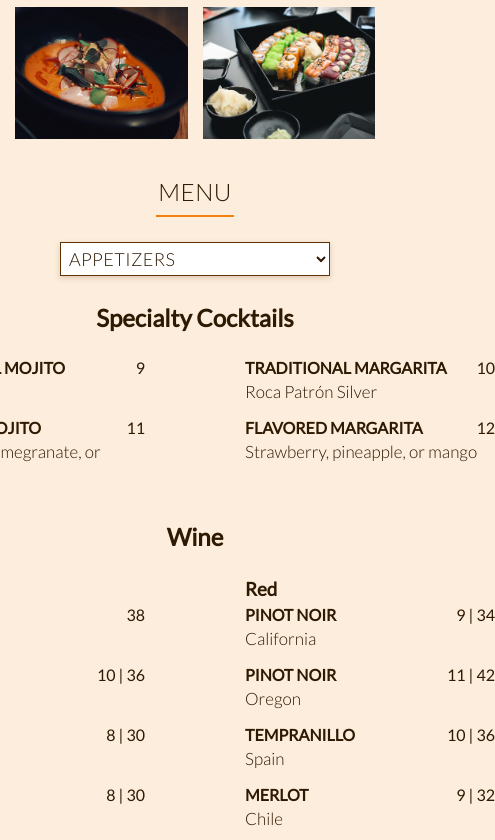
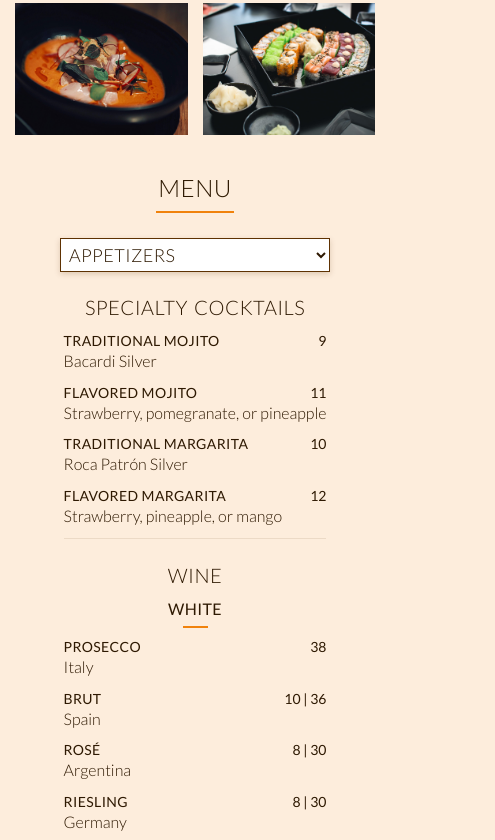
Before and after one commit to Uvacoder/simple-bus-restaurant, a plain HTML site: page index.html in a window 390 px wide. Shown: the part 1782-2622 px from the top of the page, 495 px wide, since content can reach past the window. Drawn offline with Linux system fonts and the light colour scheme.

Commit message:
work on menu complete

```diff
--- a/css/style.css
+++ b/css/style.css
@@ -188,14 +188,18 @@ body {
 }
 
 /* TYPOGRAPHY */
-.h1 {
+.h1,
+.h2,
+.h3 {
+  text-align: center;
   text-transform: uppercase;
   line-height: 1.1;
+  word-spacing: 2px;
+}
+.h1 {
   letter-spacing: 0.7px;
-  word-spacing: 2px;
   font-size: 4rem;
   font-weight: 100;
-  text-align: center;
 }
 .h1::after {
   content: '';
@@ -204,6 +208,17 @@ body {
   width: 10rem;
   margin: 1.5rem auto;
   background-color: var(--color-orange);
+}
+.h2,
+.h3 {
+  font-weight: 300;
+  letter-spacing: 0.4px;
+}
+.h2 {
+  font-size: 26px;
+}
+.h3 {
+  font-size: 23px;
 }
 
 /* ---------------- */
@@ -314,6 +329,9 @@ body {
     width: 7.8rem;
     margin: 1rem auto;
   }
+  .h2 {
+    font-size: 25px;
+  }
   .section-about {
     background-image: url(/img/hero.jpg);
     background-size: cover;
@@ -387,6 +405,12 @@ body {
     font-size: 2.4rem;
     font-weight: 300;
   }
+  .h2 {
+    font-size: 22px;
+  }
+  .h3 {
+    font-size: 21px;
+  }
   .section-about {
     background-image: url(/img/hero-mobile.jpg);
     row-gap: 3rem;
@@ -418,6 +442,21 @@ body {
   }
   .logo {
     width: 20rem;
+  }
+  .h2 {
+    font-size: 20px;
+  }
+  .h3 {
+    font-size: 16px;
+    font-weight: 400;
+  }
+  .h3::after {
+    content: '';
+    display: block;
+    height: 2px;
+    width: 2.5rem;
+    margin: 0.8rem auto 1rem;
+    background-color: var(--color-orange);
   }
   .nav__list {
     font-size: 1.8rem;
@@ -501,12 +540,8 @@ body {
 .location__hours-group {
   width: 161px;
 }
+
 .location__info-heading {
-  font-size: 23px;
-  font-weight: 300;
-  letter-spacing: 0.4px;
-  text-transform: uppercase;
-  text-align: center;
   margin: 3.5rem auto 1rem;
 }
 
@@ -621,9 +656,6 @@ body {
 
     max-width: 60rem;
   }
-  .location__info-heading {
-    font-size: 21px;
-  }
   .location__photos-grid {
     grid-template-columns: repeat(2, 1fr);
     gap: 1.5rem;
@@ -709,14 +741,21 @@ body {
 }
 
 .menu__item-bev-group {
-  width: 250px;
+  max-width: 250px;
 }
 
 .menu__bev-h2 {
   grid-column: 1 / -1;
   justify-self: center;
+
+  margin: 3rem auto 1.8rem;
 }
-/* FIXME: h2 & h3 next -- menu__bev-h2 & menu__bev-h3 */
+.menu__bev-h2:first-of-type {
+  margin-top: 1rem;
+}
+.menu__bev-h3 {
+  margin-bottom: 1rem;
+}
 
 .menu__item,
 .menu__item-bev {
@@ -726,7 +765,8 @@ body {
   row-gap: 9px;
 }
 .menu__item-bev {
-  margin-bottom: 1.2rem;
+  row-gap: 4px;
+  margin-bottom: 2rem;
 }
 
 .menu__head-copy,
@@ -738,6 +778,7 @@ body {
   font-size: 1.6rem;
   font-weight: 400;
   text-transform: uppercase;
+  line-height: 1.3;
 }
 .menu__head-copy {
   max-width: 45rem;
@@ -745,38 +786,111 @@ body {
 .menu__head-copy-bev {
   max-width: 25rem;
 }
+.menu__price {
+  margin-left: 5px;
+}
+.menu__subheading,
+.menu__price {
+  font-weight: inherit;
+}
 .menu__copy {
   font-size: 1.9rem;
   font-weight: 300;
-  line-height: 1.5;
+  line-height: 1.4;
 }
+.menu__split {
+  grid-column: 1 / -1;
+}
+.menu__split::after {
+  content: '';
+  display: block;
+  height: 1px;
+  width: 100%;
+  margin: 1rem auto 2rem;
+  background-color: rgba(94, 50, 2, 0.1);
+}
+
 /* QUERY: Section Menu */
 @media only screen and (max-width: 53em) {
   .menu__dropdown {
-    font-size: 1.8rem;
     width: 32rem;
   }
+  .menu__head-copy-bev,
   .menu__head-copy {
-    font-size: 1.4rem;
+    font-size: 1.5rem;
   }
+  .menu__dropdown,
   .menu__copy {
     font-size: 1.8rem;
   }
 }
+@media only screen and (max-width: 45em) {
+  .menu__items-grid--bev {
+    column-gap: 7rem;
+  }
+  .menu__price--bev {
+    flex: 0 0 50px;
+    text-align: right;
+    margin-left: 1rem;
+  }
+}
+@media only screen and (max-width: 37.5em) {
+  .menu__bev-h2 {
+    margin-top: 1rem;
+  }
+  .menu__bev-h2:first-of-type {
+    margin-top: 0;
+  }
+  .menu__split::after {
+    margin: 0 auto 1.5rem;
+  }
+}
+
 @media only screen and (max-width: 31em) {
+  .menu__items-grid--bev {
+    grid-template-columns: 1fr;
+  }
+  .menu__bev-h2 {
+    margin: 1rem auto 1.4rem;
+  }
+  .menu__bev-h3 {
+    margin-bottom: 0;
+  }
+  .menu__item-bev-group {
+    max-width: 300px;
+  }
+  .menu__item-bev {
+    row-gap: 2px;
+    margin-bottom: 1.5rem;
+  }
+  .menu__price--bev {
+    flex: 0 1 auto;
+  }
+  .menu__head-copy-bev,
+  .menu__head-copy {
+    font-size: 1.4rem;
+  }
+  .menu__head-copy-bev {
+    max-width: 30rem;
+  }
   .menu__copy {
-    font-size: 1.7rem;
-    line-height: 1.4;
+    font-size: 1.6rem;
   }
   .menu__dropdown {
     width: 27rem;
     margin: 1.5rem 0 2.4rem;
   }
-  .menu__items-grid {
+  .menu__items-grid--reg {
     row-gap: 2rem;
   }
   .menu__item {
     row-gap: 5px;
+  }
+}
+@media only screen and (max-width: 25em) {
+  .menu__item-bev {
+    row-gap: 0;
+    margin-bottom: 1.1rem;
   }
 }
 
--- a/index.html
+++ b/index.html
@@ -123,7 +123,7 @@
           <a class="location__link" href="tel:+1-910-458-1212">910-458-1212</a>
         </p>
       </div>
-      <h3 class="location__info-heading">Hours</h3>
+      <h3 class="h3 location__info-heading">Hours</h3>
       <div class="center">
         <div class="location__hours-container">
           <div class="location__hours-group">
@@ -477,19 +477,19 @@
             visible-grid
           "
         >
-          <h2 class="menu__bev-h2">Specialty Cocktails</h2>
+          <h2 class="h2 menu__bev-h2">Specialty Cocktails</h2>
           <div class="menu__item-bev-group">
             <div class="menu__item-bev">
               <div class="menu__head-copy-bev">
-                <h4 class="menu__subheading-bev">Traditional Mojito</h4>
-                <p class="menu__price">9</p>
+                <h4 class="menu__subheading">Traditional Mojito</h4>
+                <p class="menu__price menu__price--bev">9</p>
               </div>
               <p class="menu__copy">Bacardi Silver</p>
             </div>
             <div class="menu__item-bev">
               <div class="menu__head-copy-bev">
-                <h4 class="menu__subheading-bev">Flavored Mojito</h4>
-                <p class="menu__price">11</p>
+                <h4 class="menu__subheading">Flavored Mojito</h4>
+                <p class="menu__price menu__price--bev">11</p>
               </div>
               <p class="menu__copy">Strawberry, pomegranate, or pineapple</p>
             </div>
@@ -498,183 +498,189 @@
           <div class="menu__item-bev-group">
             <div class="menu__item-bev">
               <div class="menu__head-copy-bev">
-                <h4 class="menu__subheading-bev">Traditional Margarita</h4>
-                <p class="menu__price">10</p>
+                <h4 class="menu__subheading">Traditional Margarita</h4>
+                <p class="menu__price menu__price--bev">10</p>
               </div>
               <p class="menu__copy">Roca Patrón Silver</p>
             </div>
             <div class="menu__item-bev">
               <div class="menu__head-copy-bev">
-                <h4 class="menu__subheading-bev">Flavored Margarita</h4>
-                <p class="menu__price">12</p>
+                <h4 class="menu__subheading">Flavored Margarita</h4>
+                <p class="menu__price menu__price--bev">12</p>
               </div>
               <p class="menu__copy">Strawberry, pineapple, or mango</p>
             </div>
           </div>
 
-          <h2 class="menu__bev-h2">Wine</h2>
+          <div class="menu__split"></div>
+
+          <h2 class="h2 menu__bev-h2">Wine</h2>
           <div class="menu__item-bev-group">
-            <h3 class="menu__bev-h3">White</h3>
+            <h3 class="h3 menu__bev-h3">White</h3>
             <div class="menu__item-bev">
               <div class="menu__head-copy-bev">
-                <h4 class="menu__subheading-bev">Prosecco</h4>
-                <p class="menu__price">38</p>
+                <h4 class="menu__subheading">Prosecco</h4>
+                <p class="menu__price menu__price--bev">38</p>
               </div>
               <p class="menu__copy">Italy</p>
             </div>
             <div class="menu__item-bev">
               <div class="menu__head-copy-bev">
-                <h4 class="menu__subheading-bev">Brut</h4>
-                <p class="menu__price">10 | 36</p>
+                <h4 class="menu__subheading">Brut</h4>
+                <p class="menu__price menu__price--bev">10 | 36</p>
               </div>
               <p class="menu__copy">Spain</p>
             </div>
             <div class="menu__item-bev">
               <div class="menu__head-copy-bev">
-                <h4 class="menu__subheading-bev">Rosé</h4>
-                <p class="menu__price">8 | 30</p>
+                <h4 class="menu__subheading">Rosé</h4>
+                <p class="menu__price menu__price--bev">8 | 30</p>
               </div>
               <p class="menu__copy">Argentina</p>
             </div>
             <div class="menu__item-bev">
               <div class="menu__head-copy-bev">
-                <h4 class="menu__subheading-bev">Riesling</h4>
-                <p class="menu__price">8 | 30</p>
+                <h4 class="menu__subheading">Riesling</h4>
+                <p class="menu__price menu__price--bev">8 | 30</p>
               </div>
               <p class="menu__copy">Germany</p>
             </div>
             <div class="menu__item-bev">
               <div class="menu__head-copy-bev">
-                <h4 class="menu__subheading-bev">Pinot Grigio</h4>
-                <p class="menu__price">9 | 34</p>
+                <h4 class="menu__subheading">Pinot Grigio</h4>
+                <p class="menu__price menu__price--bev">9 | 34</p>
               </div>
               <p class="menu__copy">Italy</p>
             </div>
             <div class="menu__item-bev">
               <div class="menu__head-copy-bev">
-                <h4 class="menu__subheading-bev">Sauvignon Blanc</h4>
-                <p class="menu__price">9 | 32</p>
+                <h4 class="menu__subheading">Sauvignon Blanc</h4>
+                <p class="menu__price menu__price--bev">9 | 32</p>
               </div>
               <p class="menu__copy">Chile</p>
             </div>
             <div class="menu__item-bev">
               <div class="menu__head-copy-bev">
-                <h4 class="menu__subheading-bev">Sauvignon Blanc</h4>
-                <p class="menu__price">10 | 38</p>
+                <h4 class="menu__subheading">Sauvignon Blanc</h4>
+                <p class="menu__price menu__price--bev">10 | 38</p>
               </div>
               <p class="menu__copy">New Zealand</p>
             </div>
             <div class="menu__item-bev">
               <div class="menu__head-copy-bev">
-                <h4 class="menu__subheading-bev">Chardonnay</h4>
-                <p class="menu__price">9 | 32</p>
+                <h4 class="menu__subheading">Chardonnay</h4>
+                <p class="menu__price menu__price--bev">9 | 32</p>
               </div>
               <p class="menu__copy">Argentina</p>
             </div>
             <div class="menu__item-bev">
               <div class="menu__head-copy-bev">
-                <h4 class="menu__subheading-bev">Chardonnay</h4>
-                <p class="menu__price">11 | 40</p>
+                <h4 class="menu__subheading">Chardonnay</h4>
+                <p class="menu__price menu__price--bev">11 | 40</p>
               </div>
               <p class="menu__copy">California</p>
             </div>
           </div>
 
           <div class="menu__item-bev-group">
-            <h3 class="menu__bev-h3">Red</h3>
+            <h3 class="h3 menu__bev-h3">Red</h3>
             <div class="menu__item-bev">
               <div class="menu__head-copy-bev">
-                <h4 class="menu__subheading-bev">Pinot Noir</h4>
-                <p class="menu__price">9 | 34</p>
+                <h4 class="menu__subheading">Pinot Noir</h4>
+                <p class="menu__price menu__price--bev">9 | 34</p>
               </div>
               <p class="menu__copy">California</p>
             </div>
             <div class="menu__item-bev">
               <div class="menu__head-copy-bev">
-                <h4 class="menu__subheading-bev">Pinot Noir</h4>
-                <p class="menu__price">11 | 42</p>
+                <h4 class="menu__subheading">Pinot Noir</h4>
+                <p class="menu__price menu__price--bev">11 | 42</p>
               </div>
               <p class="menu__copy">Oregon</p>
             </div>
             <div class="menu__item-bev">
               <div class="menu__head-copy-bev">
-                <h4 class="menu__subheading-bev">Tempranillo</h4>
-                <p class="menu__price">10 | 36</p>
+                <h4 class="menu__subheading">Tempranillo</h4>
+                <p class="menu__price menu__price--bev">10 | 36</p>
               </div>
               <p class="menu__copy">Spain</p>
             </div>
             <div class="menu__item-bev">
               <div class="menu__head-copy-bev">
-                <h4 class="menu__subheading-bev">Merlot</h4>
-                <p class="menu__price">9 | 32</p>
+                <h4 class="menu__subheading">Merlot</h4>
+                <p class="menu__price menu__price--bev">9 | 32</p>
               </div>
               <p class="menu__copy">Chile</p>
             </div>
             <div class="menu__item-bev">
               <div class="menu__head-copy-bev">
-                <h4 class="menu__subheading-bev">Malbec</h4>
-                <p class="menu__price">11 | 40</p>
+                <h4 class="menu__subheading">Malbec</h4>
+                <p class="menu__price menu__price--bev">11 | 40</p>
               </div>
               <p class="menu__copy">Argentina</p>
             </div>
             <div class="menu__item-bev">
               <div class="menu__head-copy-bev">
-                <h4 class="menu__subheading-bev">Malbec/Syrah</h4>
-                <p class="menu__price">9 | 34</p>
+                <h4 class="menu__subheading">Malbec/Syrah</h4>
+                <p class="menu__price menu__price--bev">9 | 34</p>
               </div>
               <p class="menu__copy">Argentina</p>
             </div>
             <div class="menu__item-bev">
               <div class="menu__head-copy-bev">
-                <h4 class="menu__subheading-bev">Zinfandel Blend</h4>
-                <p class="menu__price">12 | 44</p>
+                <h4 class="menu__subheading">Zinfandel Blend</h4>
+                <p class="menu__price menu__price--bev">12 | 44</p>
               </div>
               <p class="menu__copy">California</p>
             </div>
             <div class="menu__item-bev">
               <div class="menu__head-copy-bev">
-                <h4 class="menu__subheading-bev">Cabernet Sauvignon</h4>
-                <p class="menu__price">9 | 32</p>
+                <h4 class="menu__subheading">Cabernet Sauvignon</h4>
+                <p class="menu__price menu__price--bev">9 | 32</p>
               </div>
               <p class="menu__copy">Chile</p>
             </div>
             <div class="menu__item-bev">
               <div class="menu__head-copy-bev">
-                <h4 class="menu__subheading-bev">Cabernet Sauvignon</h4>
-                <p class="menu__price">13 | 48</p>
+                <h4 class="menu__subheading">Cabernet Sauvignon</h4>
+                <p class="menu__price menu__price--bev">13 | 48</p>
               </div>
               <p class="menu__copy">Washington</p>
             </div>
           </div>
 
-          <h2 class="menu__bev-h2">Non-Alcoholic</h2>
+          <div class="menu__split"></div>
+
+          <h2 class="h2 menu__bev-h2">Non-Alcoholic</h2>
           <div class="menu__item-bev-group">
             <div class="menu__item-bev">
               <div class="menu__head-copy-bev">
-                <h4 class="menu__subheading-bev">Fresh squeezed lemonade</h4>
-                <p class="menu__price">4</p>
+                <h4 class="menu__subheading menu__subheading">
+                  Fresh squeezed lemonade
+                </h4>
+                <p class="menu__price menu__price--bev">4</p>
               </div>
             </div>
             <div class="menu__item-bev">
               <div class="menu__head-copy-bev">
-                <h4 class="menu__subheading-bev">
+                <h4 class="menu__subheading menu__subheading">
                   Fresh squeezed orange juice
                 </h4>
-                <p class="menu__price">4</p>
+                <p class="menu__price menu__price--bev">4</p>
               </div>
             </div>
           </div>
           <div class="menu__item-bev-group">
             <div class="menu__item-bev">
               <div class="menu__head-copy-bev">
-                <h4 class="menu__subheading-bev">Pepsi products</h4>
-                <p class="menu__price">2</p>
+                <h4 class="menu__subheading">Pepsi products</h4>
+                <p class="menu__price menu__price--bev">2</p>
               </div>
             </div>
             <div class="menu__item-bev">
               <div class="menu__head-copy-bev">
-                <h4 class="menu__subheading-bev">Coffee</h4>
-                <p class="menu__price">2</p>
+                <h4 class="menu__subheading">Coffee</h4>
+                <p class="menu__price menu__price--bev">2</p>
               </div>
             </div>
           </div>
```
